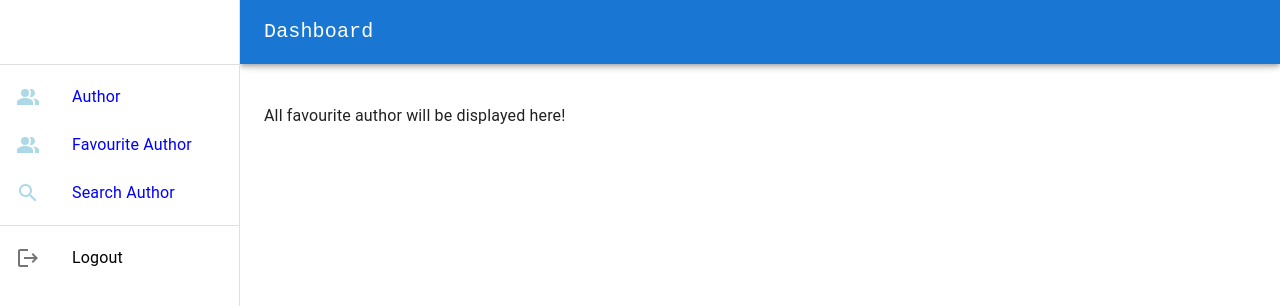
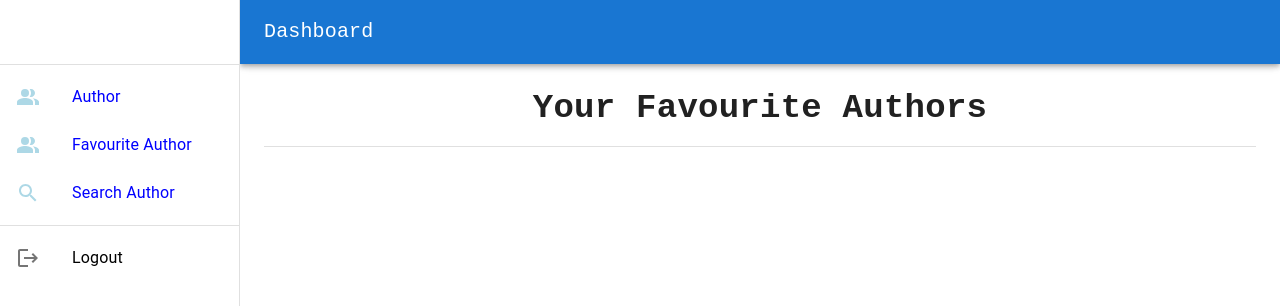
Before and after one commit to Pranta07/author-list-client, a React (Create React App) app: page /favorite in a window 1280 px wide. Shown: the top 306 px of the page. Built offline with nearby package versions, Linux system fonts and the light colour scheme; the HTML template or start-up script is replaced by a standard one.

Commit message:
favorite authors loaded from LS

```diff
--- a/src/App.js
+++ b/src/App.js
@@ -9,6 +9,7 @@ function App() {
         <Router>
             <Routes>
                 <Route path="/" element={<Dashboard />}>
+                    <Route path="/" element={<Author />}></Route>
                     <Route path="author" element={<Author />}></Route>
                     <Route path="favorite" element={<FavAuthor />}></Route>
                 </Route>
--- a/src/Pages/Dashboard/Author/Author.js
+++ b/src/Pages/Dashboard/Author/Author.js
@@ -35,7 +35,7 @@ const Author = () => {
                     fontFamily: "monospace",
                 }}
             >
-                List of All Author
+                List of Authors
             </Typography>
             <Divider></Divider>
 
--- a/src/Pages/Dashboard/FavAuthor/FavAuthor.js
+++ b/src/Pages/Dashboard/FavAuthor/FavAuthor.js
@@ -1,10 +1,65 @@
-import React from "react";
+import { Box, Divider, Grid, LinearProgress, Typography } from "@mui/material";
+import React, { useEffect, useState } from "react";
+import ListItemComponent from "../ListItemComponent/ListItemComponent";
 
 const FavAuthor = () => {
+    const [favoriteAuthors, setFavoriteAuthors] = useState([]);
+    const [loading, setLoading] = useState(true);
+
+    useEffect(() => {
+        setLoading(true);
+        const favoriteList = localStorage.getItem("favorite");
+        if (favoriteList) {
+            const authors = JSON.parse(favoriteList);
+            setFavoriteAuthors(authors);
+        }
+        setLoading(false);
+    }, []);
+
     return (
-        <div>
-            <p>All favourite author will be displayed here!</p>
-        </div>
+        <>
+            <Typography
+                variant="h4"
+                sx={{
+                    fontWeight: "bold",
+                    textAlign: "center",
+                    paddingBottom: 2,
+                    fontFamily: "monospace",
+                }}
+            >
+                Your Favourite Authors
+            </Typography>
+            <Divider></Divider>
+            {loading ? (
+                <Box sx={{ width: "100%" }}>
+                    <LinearProgress />
+                </Box>
+            ) : (
+                <Box
+                    sx={{
+                        padding: {
+                            xs: 1,
+                            sm: 2,
+                            md: 3,
+                        },
+                    }}
+                >
+                    <Grid
+                        container
+                        spacing={{ xs: 2, md: 3 }}
+                        columns={{ xs: 4, sm: 8, md: 12 }}
+                    >
+                        {favoriteAuthors.map((author) => (
+                            <Grid item xs={4} sm={8} md={6} key={author}>
+                                <ListItemComponent
+                                    author={author}
+                                ></ListItemComponent>
+                            </Grid>
+                        ))}
+                    </Grid>
+                </Box>
+            )}
+        </>
     );
 };
 
--- a/src/Pages/Dashboard/ListItemComponent/ListItemComponent.js
+++ b/src/Pages/Dashboard/ListItemComponent/ListItemComponent.js
@@ -11,7 +11,7 @@ const ListItemComponent = (props) => {
 
         if (favoriteList) {
             const listItems = JSON.parse(favoriteList);
-            const authorId = listItems.find((id) => id === _id);
+            const authorId = listItems.find((author) => author._id === _id);
 
             if (authorId) setFavorite(false);
             else setFavorite(true);
@@ -29,7 +29,7 @@ const ListItemComponent = (props) => {
         if (favorite) items = JSON.parse(favorite);
         else items = [];
 
-        const newItems = [...items, id];
+        const newItems = [...items, props.author];
         // console.log(newItems);
 
         localStorage.setItem("favorite", JSON.stringify(newItems));
```
